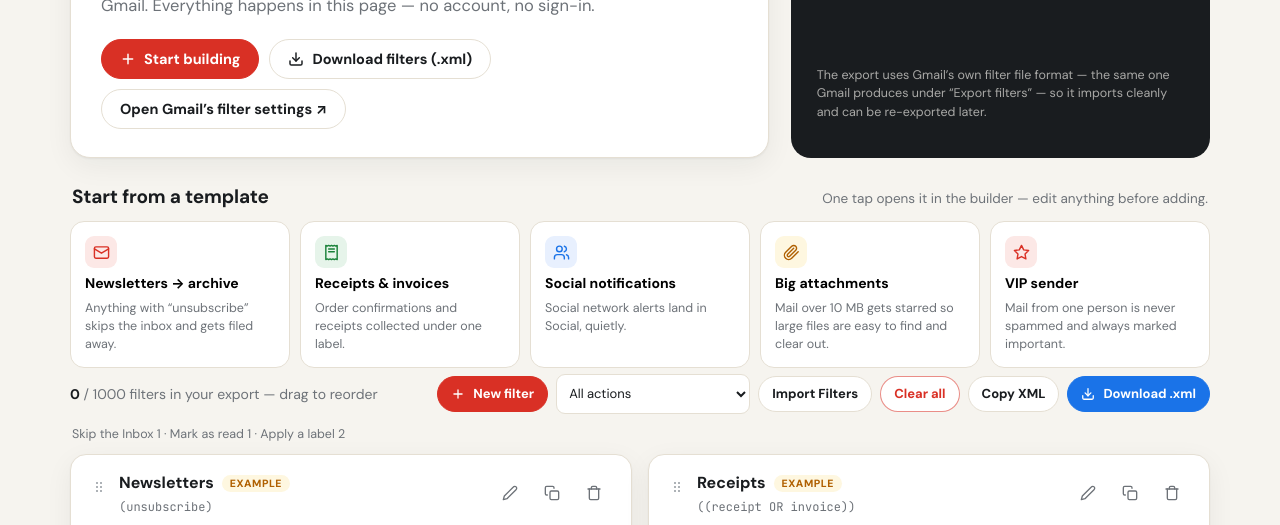
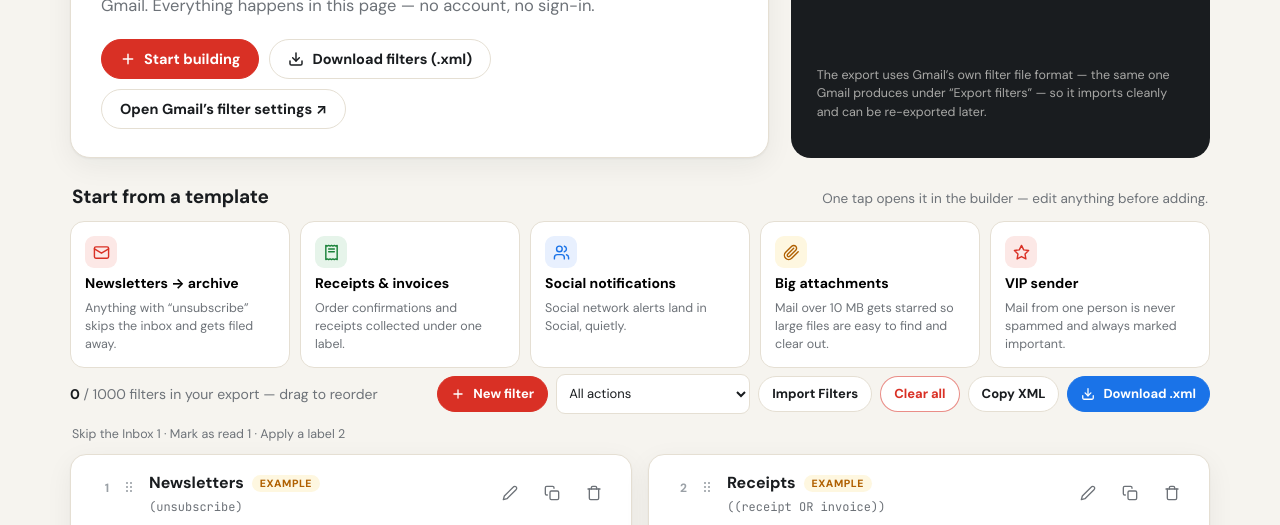
Before and after one commit to enonymous1/gmail-filter-builder, a plain HTML site: page index.html in a window 1280 px wide. Shown: the part 266-791 px from the top of the page. Drawn offline with Linux system fonts and the light colour scheme.

Commit message:
Numbered cards showing export position

```diff
--- a/index.html
+++ b/index.html
@@ -144,6 +144,7 @@
   .filter-card.dragging{opacity:.45}
   .filter-card.drop-target{border-color:var(--red);box-shadow:0 0 0 2px var(--red-soft)}
   .fc-top{display:flex;gap:10px;align-items:flex-start}
+  .order-num{font-size:12px;font-weight:700;color:var(--faint);font-variant-numeric:tabular-nums;min-width:20px;text-align:right;flex:none;padding-top:7px}
   .drag-handle{cursor:grab;color:var(--faint);padding:6px 2px;flex:none;border-radius:6px}
   .drag-handle:active{cursor:grabbing}
   .drag-handle svg{width:16px;height:16px;display:block}
@@ -929,7 +930,9 @@
       var card = document.createElement("article");
       card.className = "filter-card"; card.draggable = true; card.dataset.id = f.id;
       var top = document.createElement("div"); top.className = "fc-top";
-      top.innerHTML = '<span class="drag-handle" title="Drag to reorder">' + grip + '</span>' +
+      var order = filters.indexOf(f) + 1; // position in the full list = export order
+      top.innerHTML = '<span class="order-num" title="Position in your export">' + order + '</span>' +
+        '<span class="drag-handle" title="Drag to reorder">' + grip + '</span>' +
         '<div class="fc-title"><h3></h3><div class="fc-search"></div></div>' +
         '<div class="fc-btns">' +
           '<button class="icon-btn" data-act="edit" title="Edit" aria-label="Edit filter">' + ICON_EDIT + '</button>' +
```
Also changed, not shown: tests/gmail-xml.test.js (+16 -0 lines), 2 other files.
